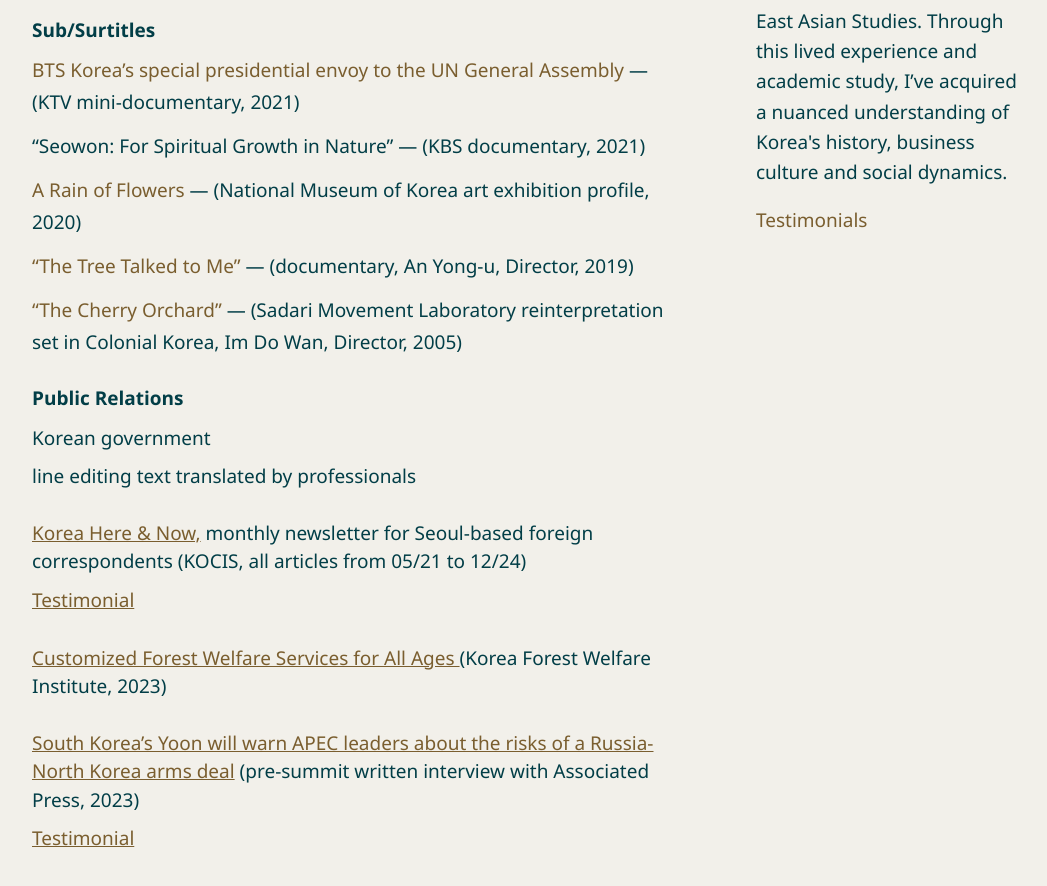
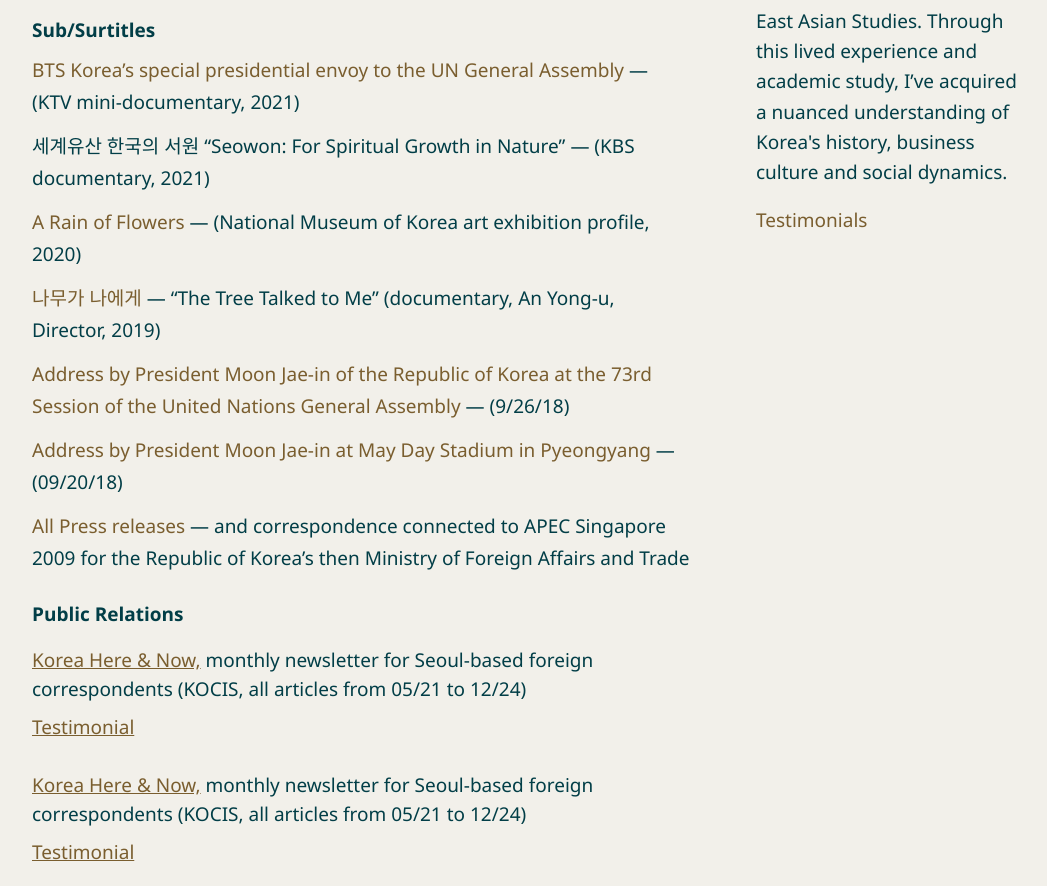
Before and after one commit to wksnders/David-Portfolio, a Vue app: page / in a window 1280 px wide. Shown: the part 1244-2130 px from the top of the page, without its empty margins (112-1159 px from the left). Built offline with nearby package versions, Linux system fonts and the light colour scheme.

Commit message:
removed unused code and updated translation content

```diff
--- a/public/locales/en.yaml
+++ b/public/locales/en.yaml
@@ -51,31 +51,37 @@
 editing.Sub-Surtitles.1.title: "BTS Korea’s special presidential envoy to the UN General Assembly"
 editing.Sub-Surtitles.1.titleLink: "https://www.youtube.com/watch?v=dUSiTtvh-u8"
 editing.Sub-Surtitles.1.additionalText: "(KTV mini-documentary, 2021)"
-editing.Sub-Surtitles.2.title: "“Seowon: For Spiritual Growth in Nature”"
+editing.Sub-Surtitles.2.title: "세계유산 한국의 서원 “Seowon: For Spiritual Growth in Nature”"
 editing.Sub-Surtitles.2.titleLink: ""
 editing.Sub-Surtitles.2.additionalText: "(KBS documentary, 2021)"
 editing.Sub-Surtitles.3.title: "A Rain of Flowers"
 editing.Sub-Surtitles.3.titleLink: "https://m.facebook.com/NationalMuseumofKorea.eng/videos/283896776323302/?refsrc=deprecated&_rdr"
 editing.Sub-Surtitles.3.additionalText: "(National Museum of Korea art exhibition profile, 2020)"
-editing.Sub-Surtitles.4.title: "“The Tree Talked to Me” "
+editing.Sub-Surtitles.4.title: "나무가 나에게"
 editing.Sub-Surtitles.4.titleLink: "https://movie.udanax.org/movie.php?title=%EB%82%98%EB%AC%B4%EA%B0%80+%EB%82%98%EC%97%90%EA%B2%8C&mid=119867"
-editing.Sub-Surtitles.4.additionalText: "(documentary,  An Yong-u, Director, 2019)"
-editing.Sub-Surtitles.5.title: "“The Cherry Orchard”"
-editing.Sub-Surtitles.5.titleLink: "https://www.youtube.com/watch?v=abPvDxoj8ro"
-editing.Sub-Surtitles.5.additionalText: "(Sadari Movement Laboratory reinterpretation set in Colonial Korea, Im Do Wan, Director, 2005)"
+editing.Sub-Surtitles.4.additionalText: "“The Tree Talked to Me” (documentary,  An Yong-u, Director, 2019)"
+editing.Sub-Surtitles.5.title: "Address by President Moon Jae-in of the Republic of Korea at the 73rd Session of the United Nations General Assembly"
+editing.Sub-Surtitles.5.titleLink: "http://webarchives.pa.go.kr/19th/english.president.go.kr/BriefingSpeeches/Speeches/73"
+editing.Sub-Surtitles.5.additionalText: "(9/26/18)"
+editing.Sub-Surtitles.6.title: "Address by President Moon Jae-in at May Day Stadium in Pyeongyang"
+editing.Sub-Surtitles.6.titleLink: "http://webarchives.pa.go.kr/19th/english.president.go.kr/BriefingSpeeches/Speeches/70"
+editing.Sub-Surtitles.6.additionalText: "(09/20/18)"
+editing.Sub-Surtitles.7.title: "All Press releases"
+editing.Sub-Surtitles.7.titleLink: "http://webarchives.pa.go.kr/19th/english.president.go.kr/BriefingSpeeches/Speeches/70"
+editing.Sub-Surtitles.7.additionalText: "and correspondence connected to APEC Singapore 2009 for the Republic of Korea’s then Ministry of Foreign Affairs and Trade"
 
 Subsection.editing.PublicRelations: "Public Relations"
 Subsection.editing.PublicRelations.description: ""
-editing.PublicRelations.1.location: "Korean government"
-editing.PublicRelations.1.bodyText1: "line editing text translated by professionals"
-editing.PublicRelations.1.bodyLinkText1: ""
-editing.PublicRelations.1.bodyLink1: ""
-editing.PublicRelations.1.bodyText2: ""
+editing.PublicRelations.1.location: ""
+editing.PublicRelations.1.bodyText1: ""
+editing.PublicRelations.1.bodyLinkText1: "Korea Here & Now,"
+editing.PublicRelations.1.bodyLink1: "https://www.kocis.go.kr/eng/fpcBoard.do"
+editing.PublicRelations.1.bodyText2: " monthly newsletter for Seoul-based foreign correspondents (KOCIS, all articles from 05/21 to 12/24)"
 editing.PublicRelations.1.bodyLinkText2: ""
 editing.PublicRelations.1.bodyLink2: ""
 editing.PublicRelations.1.bodyText3: ""
-editing.PublicRelations.1.testimonialLabel: ""
-editing.PublicRelations.1.testimonialLink: ""
+editing.PublicRelations.1.testimonialLabel: "Testimonial"
+editing.PublicRelations.1.testimonialLink: "./testimonials#testimonial-2"
 editing.PublicRelations.2.location: ""
 editing.PublicRelations.2.bodyText1: ""
 editing.PublicRelations.2.bodyLinkText1: "Korea Here & Now,"
--- a/src/components/templates/ArticlesItem.vue
+++ b/src/components/templates/ArticlesItem.vue
@@ -12,7 +12,6 @@
 const title = getTranslationRef(`${props.basePath}.title`)
 const titleLink = getTranslationRef(`${props.basePath}.titleLink`)
 const additionalText = getTranslationRef(`${props.basePath}.additionalText`)
-const testimonialText = getTranslationRef(`${props.basePath}.testimonialText`)
 const testimonialLink = getTranslationRef(`${props.basePath}.testimonialLink`)
 const testimonialLinkLabel = getTranslationRef(`${props.basePath}.testimonialLinkLabel`)
 </script>
```
